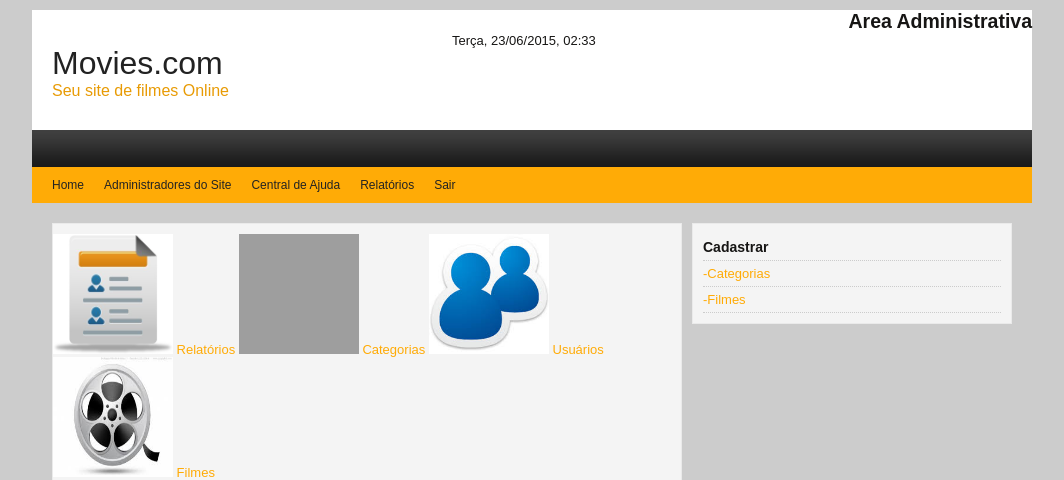
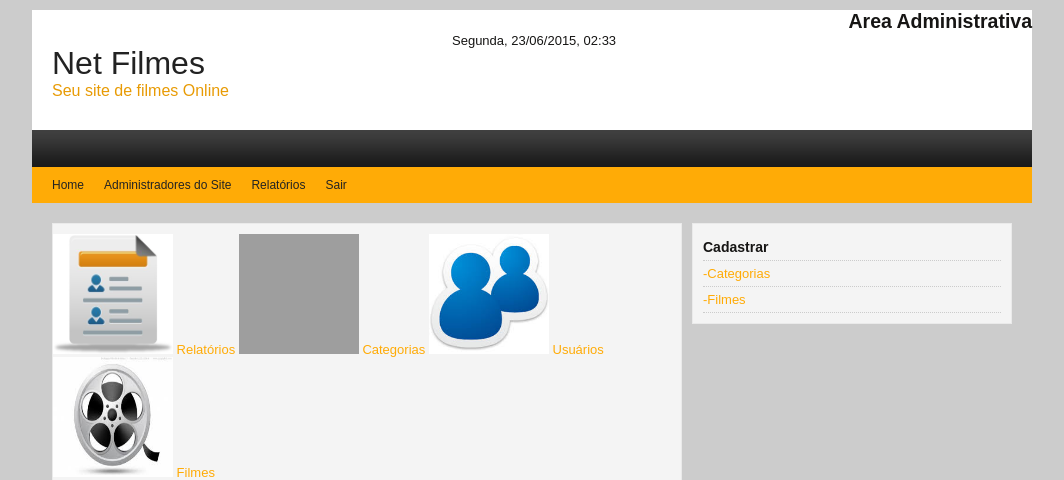
Before and after one commit to andressafaria/Filmes, a PHP site: page /index.php in a window 1280 px wide. Shown: the top 480 px of the page, without its empty margins (108-1172 px from the left). Run offline with PHP 8.4, Linux system fonts and the light colour scheme; grey boxes are pictures that could not be loaded.

Commit message:
alteração no cabeçalho
alteração no cabeçalho

```diff
--- a/admin/cabecalho.php
+++ b/admin/cabecalho.php
@@ -11,7 +11,7 @@
 	<div id="cabecalho">
 		<div id="top">
 			<div class="texto">
-				<h1>Movies.com</h1>
+				<h1>Net Filmes</h1>
 				<h2>Seu site de filmes Online</h2>
 			</div>
 					<h2 align="right">Area Administrativa</h2>
@@ -26,10 +26,10 @@
                 $dia_da_semana = array("Domingo","Segunda","Terça","Quarta","Quinta","Sexta","Sábado");
 
                 //função propria do php que retorna o dia, porem retorna em ingles...
-                $num_dia = date("w");
+                $num_dia = date('w');
 
                 //então pegamos o array na posição $num_dia (variavel que contem a funçao date):
-                $dia_extenso = $dia_da_semana[$num_dia];
+                $dia_extenso = $dia_da_semana[$num_dia -1];
 
                 //exibindo na tela: função date retornando a data, função date retornando a hora, função getenv retorna o ip:
                 echo $dia_extenso.", ".date("d/m/Y").", ".date("H:i");
@@ -48,8 +48,7 @@
 			<ul>
 				<li><a href="index.php">Home</a></li>
 				<li><a href="lst_usuario.php">Administradores do Site</a></li>
-				<li><a href="#">Central de Ajuda</a></li>
-                <li><a href="#">Relatórios</a></li>
+                <li><a href="relatorio.php">Relatórios</a></li>
 				<li><a href="sair.php">Sair</a></li>
 			</ul>
 
```
